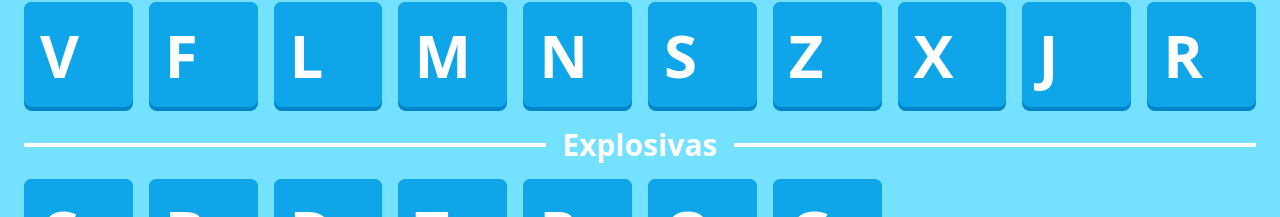
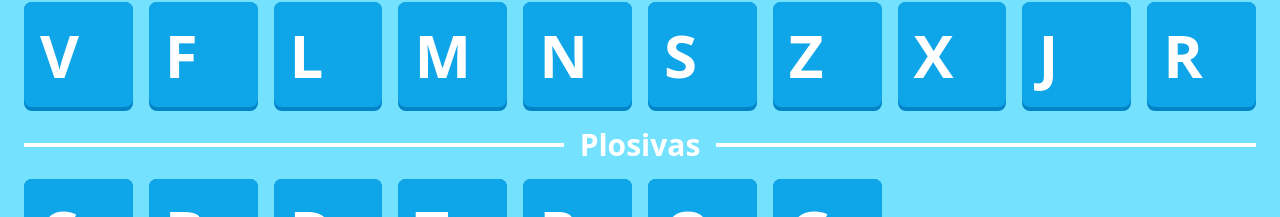
Before and after one commit to cesisonhoinfantil/games, a React (Vite) app: page /alphabet in a window 1280 px wide. Shown: the part 675-892 px from the top of the page. Built offline with nearby package versions, Linux system fonts and the light colour scheme; a web font is replaced by a local one; what tailwindcss-motion would draw is missing.

Commit message:
fix: fix title of "Explosivas" to "Plosivas" in alphabet

```diff
--- a/src/games/alphabet/index.tsx
+++ b/src/games/alphabet/index.tsx
@@ -80,7 +80,7 @@ export function Alphabet() {
         {["V", "F", "L", "M", "N", "S", "Z", "X", "J", "R"].map((letter) =>
           LetterRender({ letter, playSound })
         )}
-        <AlphabetTitle>Explosivas</AlphabetTitle>
+        <AlphabetTitle>Plosivas</AlphabetTitle>
         {["C", "B", "D", "T", "P", "Q", "G"].map((letter) =>
           LetterRender({ letter, playSound })
         )}
```
